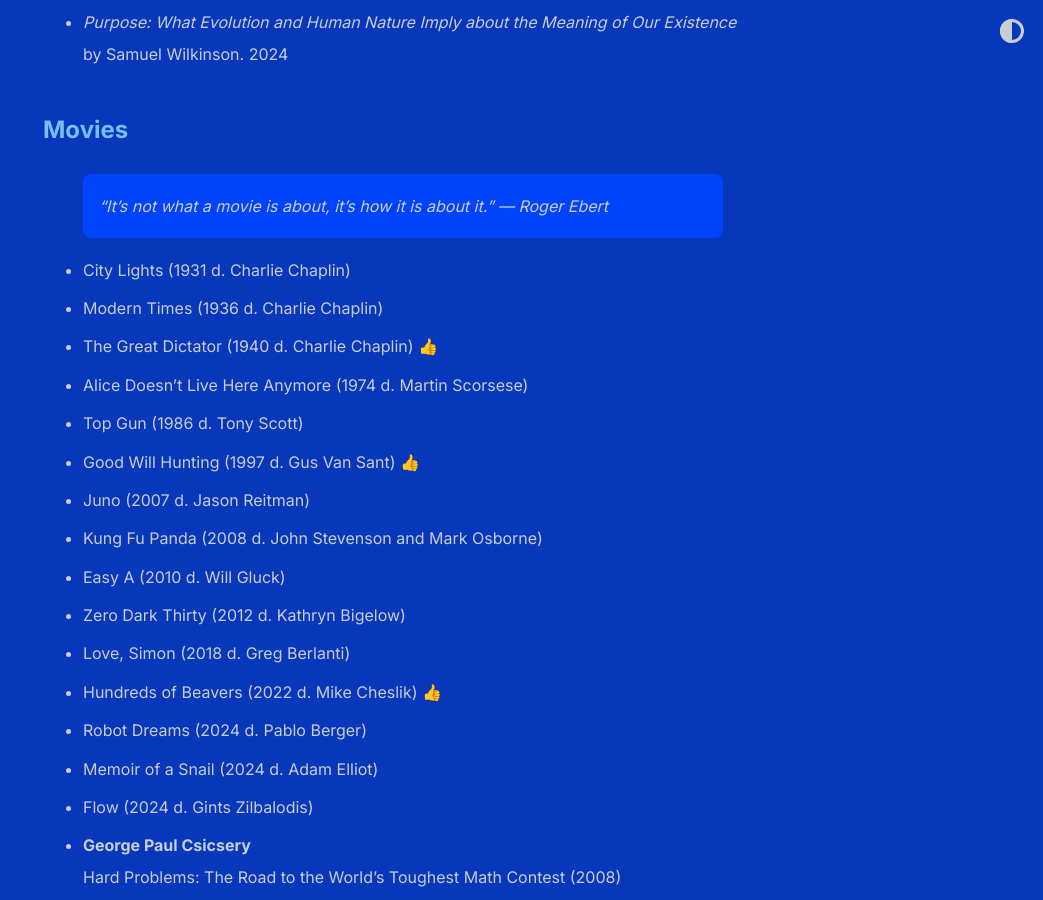
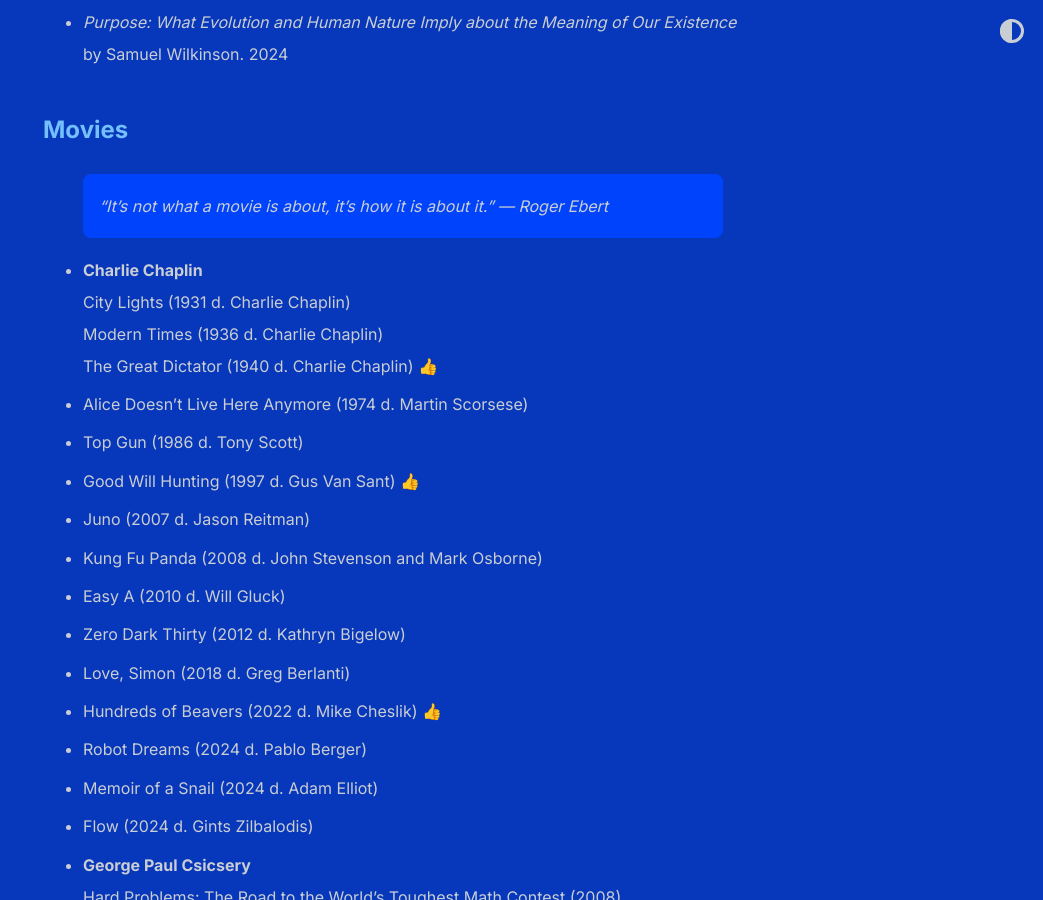
Before and after one commit to shihankanungo/shihankanungo.github.io, a Jekyll site: the page built from wrapped.md, in a window 1280 px wide and 900 px high, scrolled down 1481 px. Shown: the whole window, without its empty margins (237-1280 px from the left). Built offline with Jekyll 4.4.1, drawn with Linux system fonts in a browser that asks for light colours.

Commit message:
Update wrapped.md

```diff
--- a/wrapped.md
+++ b/wrapped.md
@@ -37,9 +37,10 @@
 
 > "It's not what a movie is about, it's how it is about it." --- Roger Ebert
 
-- City Lights (1931 d. Charlie Chaplin)
-- Modern Times (1936 d. Charlie Chaplin)
-- The Great Dictator (1940 d. Charlie Chaplin)  👍
+- **Charlie Chaplin** <br>
+  City Lights (1931 d. Charlie Chaplin) <br>
+  Modern Times (1936 d. Charlie Chaplin) <br>
+  The Great Dictator (1940 d. Charlie Chaplin)  👍
 - Alice Doesn't Live Here Anymore (1974 d. Martin Scorsese)
 - Top Gun (1986 d. Tony Scott)
 - Good Will Hunting (1997 d. Gus Van Sant)  👍
```
